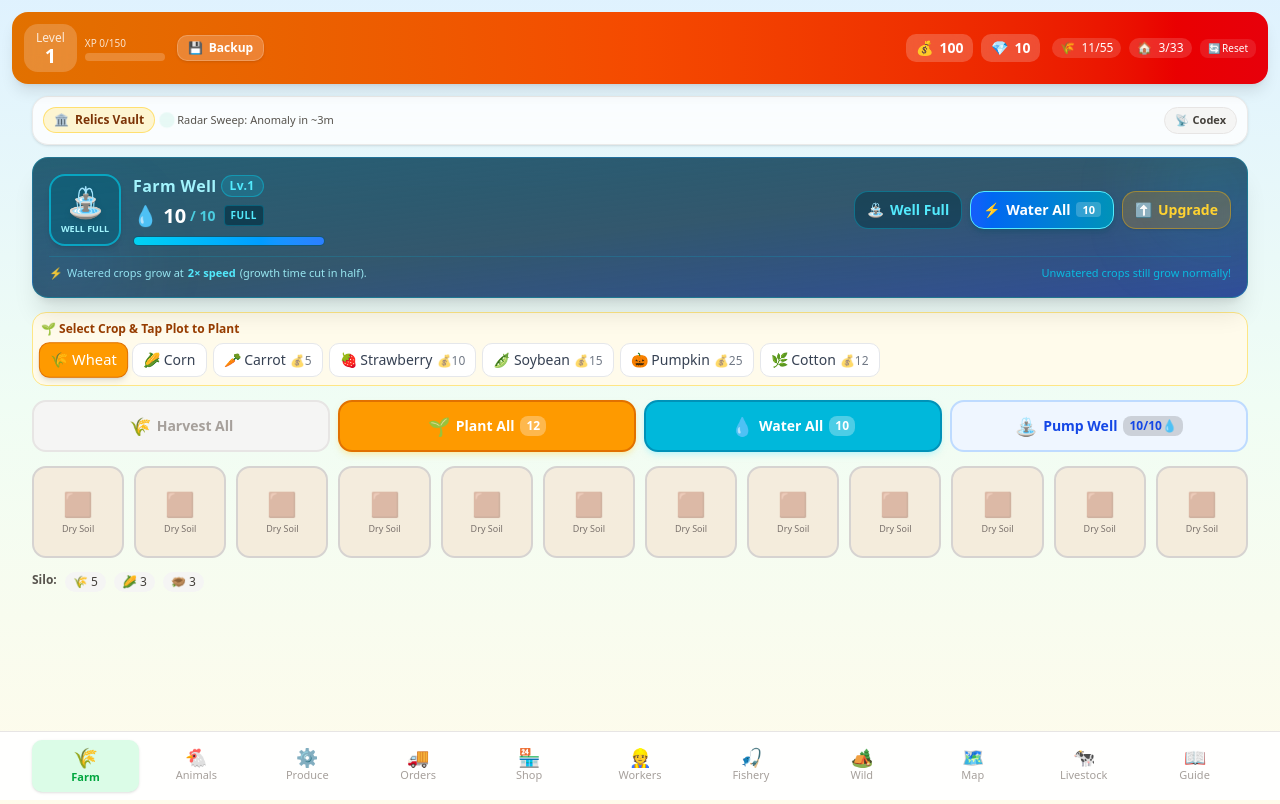
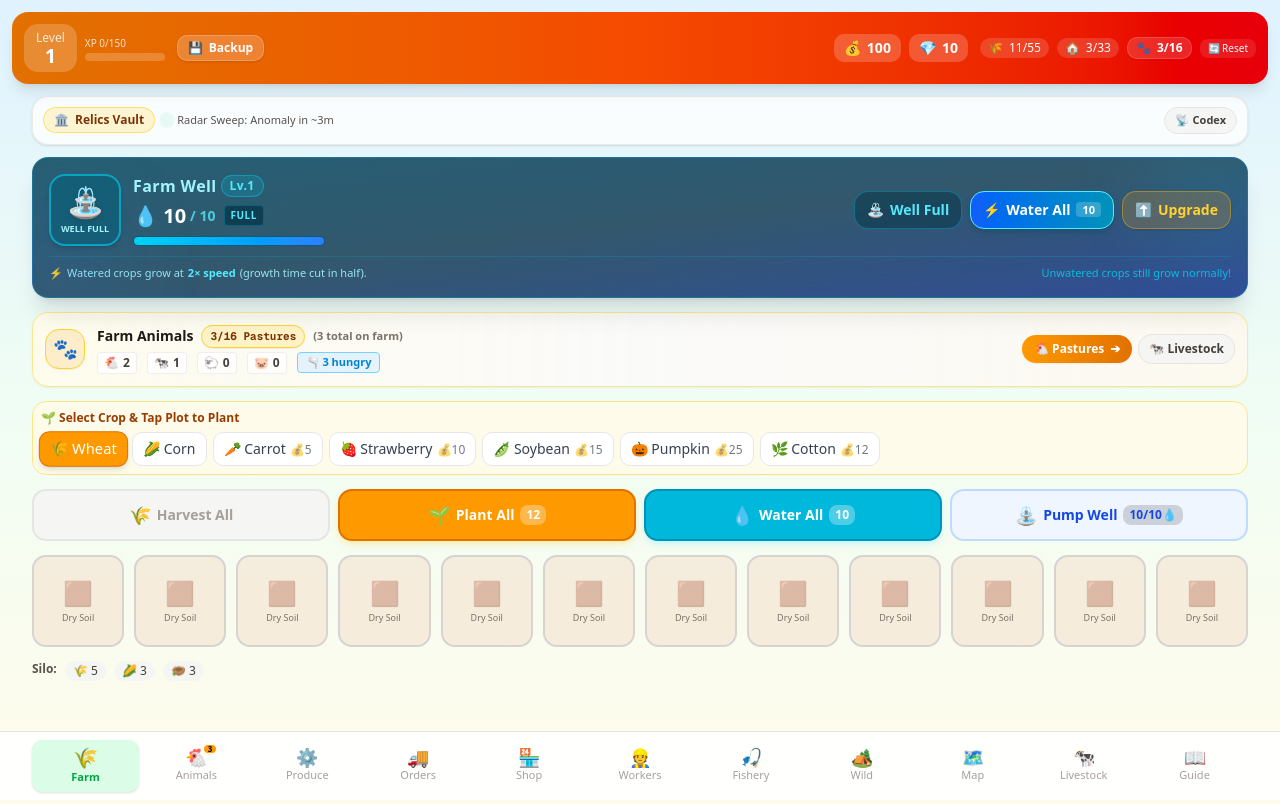
Before and after one commit to abhi543/meadowlands, a Next.js app: page / in a window 1280 px wide. Built offline with nearby package versions, Linux system fonts and the light colour scheme.

Commit message:
feat: add global and farm-level livestock animal counters and pasture overview

```diff
--- a/src/app/page.tsx
+++ b/src/app/page.tsx
@@ -67,6 +67,7 @@ function useHydrated() {
 
 export default function Home() {
   const tick = useGameStore(s => s.tick);
+  const animals = useGameStore(s => s.animals || []);
   const [activeTab, setActiveTab] = useState<TabId>('farm');
   const [backupModalOpen, setBackupModalOpen] = useState(false);
   const [eventModalOpen, setEventModalOpen] = useState(false);
@@ -151,7 +152,7 @@ export default function Home() {
       {/* Header */}
       <header className="sticky top-0 z-50 p-3 pb-0">
         <div className="w-full max-w-[1600px] mx-auto">
-          <HUD onOpenBackupModal={() => setBackupModalOpen(true)} />
+          <HUD onOpenBackupModal={() => setBackupModalOpen(true)} onSelectTab={setActiveTab} />
         </div>
       </header>
 
@@ -170,7 +171,7 @@ export default function Home() {
 
         {/* Tab Content */}
         <div className={activeTab === 'animals' ? 'flex-1 min-h-0' : 'min-h-[400px]'}>
-          {activeTab === 'farm' && <FarmGrid />}
+          {activeTab === 'farm' && <FarmGrid onSelectTab={setActiveTab} />}
           {activeTab === 'animals' && <AnimalsTab />}
           {activeTab === 'production' && <ProductionPanel />}
           {activeTab === 'orders' && <OrderBoard />}
@@ -217,15 +218,22 @@ export default function Home() {
               <button
                 key={tab.id}
                 onClick={() => setActiveTab(tab.id)}
-                className={`py-1.5 md:py-2 px-1 rounded-lg flex flex-col items-center gap-0.5 transition-all duration-200 ${
+                className={`py-1.5 md:py-2 px-1 rounded-lg flex flex-col items-center gap-0.5 transition-all duration-200 relative ${
                   isActive
                     ? `${tab.bgActive} ${tab.color} shadow-sm`
                     : `text-stone-400 dark:text-gray-500 ${tab.bgInactive}`
                 }`}
               >
-                <span className={`transition-transform duration-200 leading-none ${isActive ? 'text-xl' : 'text-lg'}`}>
-                  {tab.emoji}
-                </span>
+                <div className="relative leading-none">
+                  <span className={`transition-transform duration-200 leading-none ${isActive ? 'text-xl' : 'text-lg'}`}>
+                    {tab.emoji}
+                  </span>
+                  {tab.id === 'animals' && (
+                    <span className="absolute -top-1 -right-2.5 px-1 py-0.2 rounded-full text-[8px] font-black bg-amber-500 text-stone-950 shadow-2xs leading-none border border-white dark:border-stone-800">
+                      {animals.length}
+                    </span>
+                  )}
+                </div>
                 <span className={`text-[9px] md:text-[11px] leading-tight truncate w-full text-center ${isActive ? 'font-bold' : 'font-medium'}`}>
                   {tab.label}
                 </span>
--- a/src/components/game/FarmGrid.tsx
+++ b/src/components/game/FarmGrid.tsx
@@ -8,7 +8,11 @@ import { OverclockActionMenu } from './OverclockActionMenu';
 
 const CROP_LIST = Object.values(CROPS);
 
-export function FarmGrid() {
+interface FarmGridProps {
+  onSelectTab?: (tab: 'animals' | 'market') => void;
+}
+
+export function FarmGrid({ onSelectTab }: FarmGridProps) {
   const {
     plots,
     unlockedPlots,
@@ -31,10 +35,21 @@ export function FarmGrid() {
     resolveCrisisDefense,
     entityOverclocks,
     cureEntityExhaustion,
+    animals = [],
+    livestockReserve = [],
   } = useGameStore();
   const [selectedCrop, setSelectedCrop] = useState<CropId>('wheat');
 
   const visiblePlots = plots.slice(0, unlockedPlots);
+
+  // Livestock summary stats
+  const chickensCount = animals.filter(a => a.species === 'chicken').length;
+  const cowsCount = animals.filter(a => a.species === 'cow').length;
+  const sheepCount = animals.filter(a => a.species === 'sheep').length;
+  const pigsCount = animals.filter(a => a.species === 'pig').length;
+  const readyCollectCount = animals.filter(a => a.productReady).length;
+  const hungryCount = animals.filter(a => !a.fed && !a.productReady && a.age !== 'elder').length;
+  const totalFarmAnimals = animals.length + livestockReserve.length;
 
   // Count ready, empty, and unwatered plots for batch actions
   const readyCount = visiblePlots.filter(p => p.crop && p.ready).length;
@@ -52,6 +67,75 @@ export function FarmGrid() {
     <div className="space-y-3.5">
       {/* Interactive Farm Well HUD */}
       <FarmWell />
+
+      {/* Farm Livestock & Animals Overview Widget */}
+      <div className="bg-gradient-to-r from-amber-50/90 via-stone-50 to-orange-50/80 dark:from-stone-900/90 dark:via-stone-850 dark:to-stone-900/90 rounded-2xl p-3 border border-amber-200/90 dark:border-amber-900/50 shadow-xs flex flex-wrap items-center justify-between gap-3">
+        <div className="flex items-center gap-3 min-w-0">
+          <div className="w-10 h-10 rounded-xl bg-amber-500/15 dark:bg-amber-400/20 border border-amber-300 dark:border-amber-700/80 flex items-center justify-center text-xl shrink-0 shadow-2xs">
+            🐾
+          </div>
+          <div className="min-w-0">
+            <div className="flex items-center gap-2 flex-wrap">
+              <h3 className="font-extrabold text-xs sm:text-sm text-stone-900 dark:text-stone-100 flex items-center gap-1.5">
+                Farm Animals
+              </h3>
+              <span className="px-2 py-0.5 rounded-full text-[11px] font-mono font-bold bg-amber-100 dark:bg-amber-900/50 text-amber-900 dark:text-amber-200 border border-amber-300 dark:border-amber-700/60 shadow-2xs">
+                {animals.length}/16 Pastures
+              </span>
+              {livestockReserve.length > 0 && (
+                <span className="px-2 py-0.5 rounded-full text-[11px] font-mono font-bold bg-stone-200/80 dark:bg-stone-800 text-stone-700 dark:text-stone-300 border border-stone-300 dark:border-stone-700 shadow-2xs">
+                  📦 {livestockReserve.length} Reserve
+                </span>
+              )}
+              <span className="text-[11px] font-semibold text-stone-500 dark:text-stone-400">
+                ({totalFarmAnimals} total on farm)
+              </span>
+            </div>
+
+            <div className="flex items-center gap-2.5 text-xs text-stone-700 dark:text-stone-300 mt-1 flex-wrap">
+              <span className="inline-flex items-center gap-1 font-medium bg-white/80 dark:bg-stone-800/80 px-1.5 py-0.5 rounded border border-stone-200/60 dark:border-stone-700/60">
+                🐔 <span className="font-bold">{chickensCount}</span>
+              </span>
+              <span className="inline-flex items-center gap-1 font-medium bg-white/80 dark:bg-stone-800/80 px-1.5 py-0.5 rounded border border-stone-200/60 dark:border-stone-700/60">
+                🐄 <span className="font-bold">{cowsCount}</span>
+              </span>
+              <span className="inline-flex items-center gap-1 font-medium bg-white/80 dark:bg-stone-800/80 px-1.5 py-0.5 rounded border border-stone-200/60 dark:border-stone-700/60">
+                🐑 <span className="font-bold">{sheepCount}</span>
+              </span>
+              <span className="inline-flex items-center gap-1 font-medium bg-white/80 dark:bg-stone-800/80 px-1.5 py-0.5 rounded border border-stone-200/60 dark:border-stone-700/60">
+                🐷 <span className="font-bold">{pigsCount}</span>
+              </span>
+
+              {readyCollectCount > 0 && (
+                <span className="inline-flex items-center gap-1 font-bold text-amber-600 dark:text-amber-400 bg-amber-100/80 dark:bg-amber-950/60 px-2 py-0.5 rounded border border-amber-300 dark:border-amber-800 animate-pulse text-[11px]">
+                  🧺 {readyCollectCount} ready!
+                </span>
+              )}
+              {hungryCount > 0 && (
+                <span className="inline-flex items-center gap-1 font-semibold text-sky-600 dark:text-sky-400 bg-sky-100/80 dark:bg-sky-950/60 px-2 py-0.5 rounded border border-sky-300 dark:border-sky-800 text-[11px]">
+                  🫗 {hungryCount} hungry
+                </span>
+              )}
+            </div>
+          </div>
+        </div>
+
+        <div className="flex items-center gap-1.5 shrink-0 ml-auto sm:ml-0">
+          <button
+            onClick={() => onSelectTab?.('animals')}
+            className="px-3 py-1.5 rounded-xl bg-gradient-to-r from-amber-500 to-amber-600 hover:from-amber-600 hover:to-amber-700 active:scale-95 text-white font-bold text-xs shadow-xs transition-all flex items-center gap-1.5 cursor-pointer"
+          >
+            <span>🐔 Pastures</span>
+            <span>➔</span>
+          </button>
+          <button
+            onClick={() => onSelectTab?.('market')}
+            className="px-2.5 py-1.5 rounded-xl bg-stone-100 hover:bg-stone-200 dark:bg-stone-800 dark:hover:bg-stone-750 active:scale-95 text-stone-700 dark:text-stone-300 font-semibold text-xs border border-stone-200 dark:border-stone-700 transition-all flex items-center gap-1 cursor-pointer"
+          >
+            <span>🐄 Livestock</span>
+          </button>
+        </div>
+      </div>
 
       {/* Crop Selector Toolbar */}
       <div className="bg-amber-50 dark:bg-amber-950/40 rounded-xl p-2 border border-amber-200 dark:border-amber-800">
--- a/src/components/game/HUD.tsx
+++ b/src/components/game/HUD.tsx
@@ -5,10 +5,23 @@ import { xpForLevel } from '@/game/data';
 
 interface HUDProps {
   onOpenBackupModal?: () => void;
+  onSelectTab?: (tab: 'animals' | 'market') => void;
 }
 
-export function HUD({ onOpenBackupModal }: HUDProps) {
-  const { coins, gems, xp, level, silo, barn, currentEstateAura, bonusStorageCapacity, resetGame } = useGameStore();
+export function HUD({ onOpenBackupModal, onSelectTab }: HUDProps) {
+  const {
+    coins,
+    gems,
+    xp,
+    level,
+    silo,
+    barn,
+    currentEstateAura,
+    bonusStorageCapacity,
+    resetGame,
+    animals = [],
+    livestockReserve = [],
+  } = useGameStore();
 
   const xpNeeded = xpForLevel(level);
   const xpPercent = Math.min(100, (xp / xpNeeded) * 100);
@@ -72,16 +85,30 @@ export function HUD({ onOpenBackupModal }: HUDProps) {
           </div>
         </div>
 
-        {/* Storage Pills */}
-        <div className="flex items-center gap-2 w-full sm:w-auto mt-1 sm:mt-0">
-          <div className="bg-white/15 backdrop-blur-sm rounded-lg px-2 py-0.5 text-xs flex items-center gap-1.5">
+        {/* Storage & Animals Pills */}
+        <div className="flex items-center gap-2 w-full sm:w-auto mt-1 sm:mt-0 flex-wrap">
+          <div className="bg-white/15 backdrop-blur-sm rounded-lg px-2 py-0.5 text-xs flex items-center gap-1.5" title="Silo Storage (Crops & Feed)">
             <span>🌾</span>
             <span className={siloUsed >= siloMax ? 'text-red-300' : ''}>{siloUsed}/{siloMax}</span>
           </div>
-          <div className="bg-white/15 backdrop-blur-sm rounded-lg px-2 py-0.5 text-xs flex items-center gap-1.5">
+          <div className="bg-white/15 backdrop-blur-sm rounded-lg px-2 py-0.5 text-xs flex items-center gap-1.5" title="Barn Storage (Products & Items)">
             <span>🏠</span>
             <span className={barnUsed >= barnMax ? 'text-red-300' : ''}>{barnUsed}/{barnMax}</span>
           </div>
+          <button
+            type="button"
+            onClick={() => onSelectTab?.('animals')}
+            className="bg-white/15 hover:bg-white/25 active:scale-95 transition-all backdrop-blur-sm rounded-lg px-2 py-0.5 text-xs flex items-center gap-1.5 cursor-pointer shadow-xs border border-white/15"
+            title="Farm Animals (Tap to open Pastures)"
+          >
+            <span>🐾</span>
+            <span className="font-bold">{animals.length}/16</span>
+            {livestockReserve.length > 0 && (
+              <span className="text-[10px] bg-amber-300 text-stone-950 font-black px-1 rounded-sm shadow-2xs">
+                +{livestockReserve.length}
+              </span>
+            )}
+          </button>
           <button
             onClick={resetGame}
             className="ml-auto text-[10px] bg-white/10 hover:bg-white/20 px-2 py-0.5 rounded-md transition-colors"
```
Also changed, not shown: src/components/game/AnimalsTab.tsx (+10 -1 lines), src/components/game/LivestockMarketPanel.tsx (+18 -8 lines).
